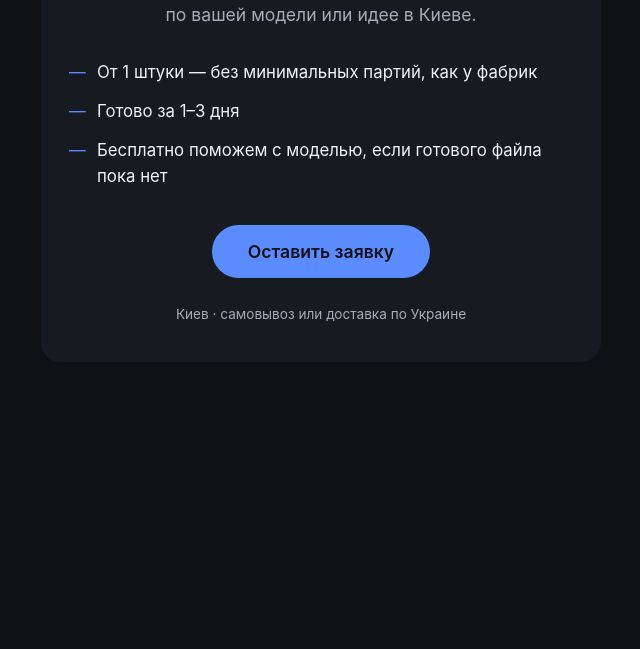
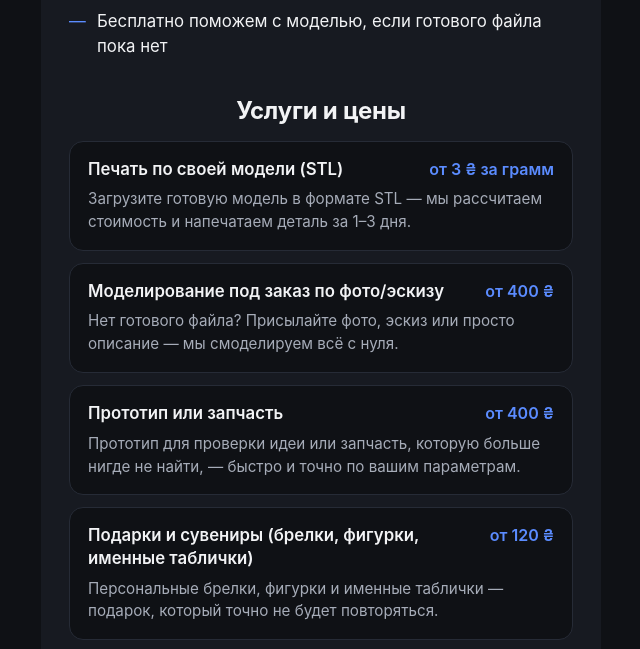
Before and after one commit to DesFis-lab/my-business, a plain HTML site: page index.html in a window 1280 px wide. Shown: the part 285-934 px from the top of the page, without its empty margins (319-959 px from the left). Before the commit the page ends 800 px from the top, so only its background shows below. Drawn offline with Linux system fonts and the light colour scheme.

Commit message:
Раздел услуг и цен
Co-Authored-By: Claude Sonnet 5.5 <noreply@anthropic.com>

```diff
--- a/index.html
+++ b/index.html
@@ -12,6 +12,7 @@
     --muted: #a6acb8;
     --accent: #5b8cff;
     --accent-text: #0f1115;
+    --line: #262b36;
   }
 
   * { box-sizing: border-box; }
@@ -78,6 +79,61 @@
     color: var(--accent);
   }
 
+  .services {
+    margin: 0 0 36px;
+    text-align: left;
+  }
+
+  .services h2 {
+    font-size: 1.5rem;
+    margin: 0 0 16px;
+    text-align: center;
+    letter-spacing: -0.01em;
+  }
+
+  .services-list {
+    list-style: none;
+    margin: 0;
+    padding: 0;
+    display: flex;
+    flex-direction: column;
+    gap: 12px;
+  }
+
+  .service {
+    background: var(--bg);
+    border: 1px solid var(--line);
+    border-radius: 14px;
+    padding: 16px 18px;
+  }
+
+  .service-head {
+    display: flex;
+    justify-content: space-between;
+    align-items: baseline;
+    gap: 12px;
+  }
+
+  .service-name {
+    font-size: 1.05rem;
+    font-weight: 600;
+    line-height: 1.35;
+    margin: 0;
+  }
+
+  .service-price {
+    color: var(--accent);
+    font-weight: 600;
+    white-space: nowrap;
+  }
+
+  .service-desc {
+    color: var(--muted);
+    font-size: 0.95rem;
+    line-height: 1.5;
+    margin: 8px 0 0;
+  }
+
   .cta {
     display: inline-block;
     background: var(--accent);
@@ -104,6 +160,11 @@
     main {
       padding: 32px 20px;
     }
+
+    .service-head {
+      flex-direction: column;
+      gap: 4px;
+    }
   }
 </style>
 </head>
@@ -118,6 +179,47 @@
       <li>Бесплатно поможем с моделью, если готового файла пока нет</li>
     </ul>
 
+    <section class="services">
+      <h2>Услуги и цены</h2>
+      <ul class="services-list">
+        <li class="service">
+          <div class="service-head">
+            <h3 class="service-name">Печать по своей модели (STL)</h3>
+            <span class="service-price">от 3 ₴ за грамм</span>
+          </div>
+          <p class="service-desc">Загрузите готовую модель в формате STL — мы рассчитаем стоимость и напечатаем деталь за 1–3 дня.</p>
+        </li>
+        <li class="service">
+          <div class="service-head">
+            <h3 class="service-name">Моделирование под заказ по фото/эскизу</h3>
+            <span class="service-price">от 400 ₴</span>
+          </div>
+          <p class="service-desc">Нет готового файла? Присылайте фото, эскиз или просто описание — мы смоделируем всё с нуля.</p>
+        </li>
+        <li class="service">
+          <div class="service-head">
+            <h3 class="service-name">Прототип или запчасть</h3>
+            <span class="service-price">от 400 ₴</span>
+          </div>
+          <p class="service-desc">Прототип для проверки идеи или запчасть, которую больше нигде не найти, — быстро и точно по вашим параметрам.</p>
+        </li>
+        <li class="service">
+          <div class="service-head">
+            <h3 class="service-name">Подарки и сувениры (брелки, фигурки, именные таблички)</h3>
+            <span class="service-price">от 120 ₴</span>
+          </div>
+          <p class="service-desc">Персональные брелки, фигурки и именные таблички — подарок, который точно не будет повторяться.</p>
+        </li>
+        <li class="service">
+          <div class="service-head">
+            <h3 class="service-name">Консультация и оценка модели</h3>
+            <span class="service-price">бесплатно</span>
+          </div>
+          <p class="service-desc">Не уверены, подойдёт ли модель для печати? Пришлите файл или опишите идею — мы оценим и подскажем лучший вариант.</p>
+        </li>
+      </ul>
+    </section>
+
     <a class="cta" href="https://t.me/layerup_kyiv">Оставить заявку</a>
 
     <footer>Киев · самовывоз или доставка по Украине</footer>
```
